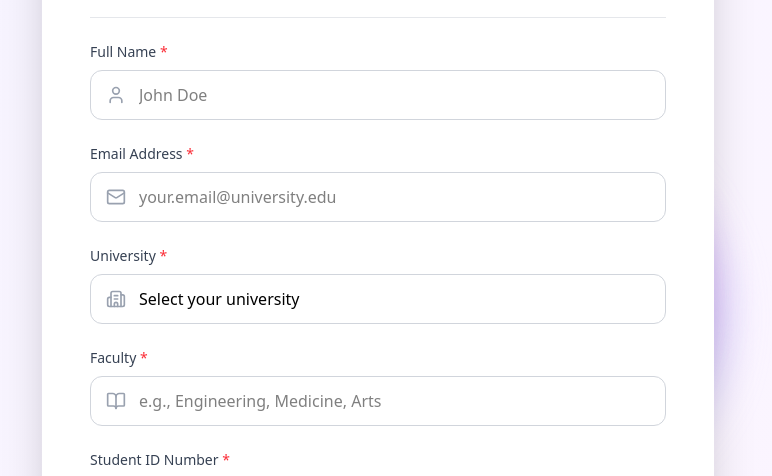
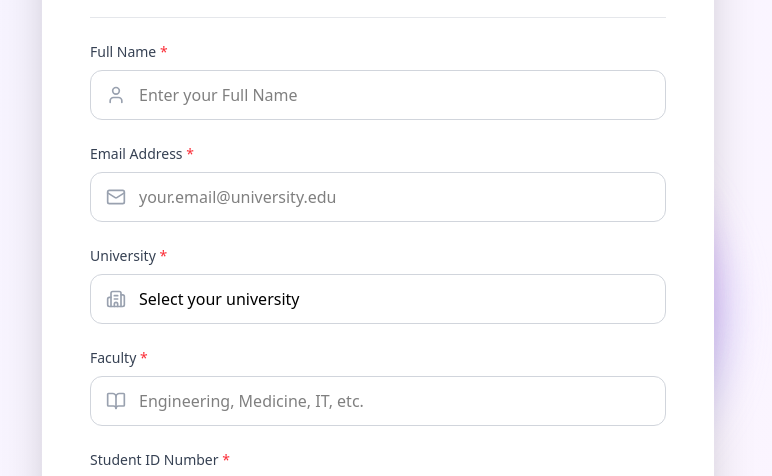
Before and after one commit to rumesh02/hela-fund, a React (Vite) app in the folder frontend/: page /signup in a window 1280 px wide. Both pictures are taken after a click on the button 640 px from the left and 478 px from the top of the page. Shown: the part 311-787 px from the top of the page, without its empty margins (262-1034 px from the left). Built offline with nearby package versions, Linux system fonts and the light colour scheme.

Commit message:
placeholders changed

```diff
--- a/frontend/src/pages/Login.jsx
+++ b/frontend/src/pages/Login.jsx
@@ -244,7 +244,7 @@ const Login = () => {
                       className={`w-full pl-12 pr-4 py-3 border ${
                         errors.email ? 'border-red-500' : 'border-gray-300'
                       } rounded-xl focus:ring-2 focus:ring-indigo-500 focus:border-transparent transition-all`}
-                      placeholder="your.email@university.edu"
+                      placeholder="your.email@example.com"
                     />
                   </div>
                   {errors.email && <p className="mt-1 text-sm text-red-600">{errors.email}</p>}
--- a/frontend/src/pages/Signup.jsx
+++ b/frontend/src/pages/Signup.jsx
@@ -63,8 +63,6 @@ const Signup = () => {
     'Sabaragamuwa University',
     'Wayamba University',
     'Uva Wellassa University',
-    'Open University of Sri Lanka',
-    'Buddhist and Pali University',
     'Other'
   ];
 
@@ -369,7 +367,7 @@ const Signup = () => {
                         className={`w-full pl-12 pr-4 py-3 border ${
                           errors.fullName ? 'border-red-500' : 'border-gray-300'
                         } rounded-xl focus:ring-2 focus:ring-blue-500 focus:border-transparent transition-all`}
-                        placeholder="John Doe"
+                        placeholder="Enter your Full Name"
                       />
                     </div>
                     {errors.fullName && <p className="mt-1 text-sm text-red-600">{errors.fullName}</p>}
@@ -441,7 +439,7 @@ const Signup = () => {
                         className={`w-full pl-12 pr-4 py-3 border ${
                           errors.faculty ? 'border-red-500' : 'border-gray-300'
                         } rounded-xl focus:ring-2 focus:ring-blue-500 focus:border-transparent transition-all`}
-                        placeholder="e.g., Engineering, Medicine, Arts"
+                        placeholder="Engineering, Medicine, IT, etc."
                       />
                     </div>
                     {errors.faculty && <p className="mt-1 text-sm text-red-600">{errors.faculty}</p>}
@@ -464,7 +462,7 @@ const Signup = () => {
                         className={`w-full pl-12 pr-4 py-3 border ${
                           errors.studentId ? 'border-red-500' : 'border-gray-300'
                         } rounded-xl focus:ring-2 focus:ring-blue-500 focus:border-transparent transition-all`}
-                        placeholder="e.g., 2023/CS/001"
+                        placeholder="Enter your Student ID Number"
                       />
                     </div>
                     {errors.studentId && <p className="mt-1 text-sm text-red-600">{errors.studentId}</p>}
@@ -532,7 +530,7 @@ const Signup = () => {
                         className={`w-full pl-12 pr-4 py-3 border ${
                           errors.nic ? 'border-red-500' : 'border-gray-300'
                         } rounded-xl focus:ring-2 focus:ring-blue-500 focus:border-transparent transition-all`}
-                        placeholder="e.g., 123456789V or 200012345678"
+                        placeholder="123456789V or 200012345678"
                       />
                     </div>
                     {errors.nic && <p className="mt-1 text-sm text-red-600">{errors.nic}</p>}
@@ -581,7 +579,7 @@ const Signup = () => {
                         className={`w-full pl-12 pr-4 py-3 border ${
                           errors.name ? 'border-red-500' : 'border-gray-300'
                         } rounded-xl focus:ring-2 focus:ring-rose-500 focus:border-transparent transition-all`}
-                        placeholder="John Doe"
+                        placeholder="Enter your Full Name"
                       />
                     </div>
                     {errors.name && <p className="mt-1 text-sm text-red-600">{errors.name}</p>}
@@ -627,7 +625,7 @@ const Signup = () => {
                         className={`w-full pl-12 pr-4 py-3 border ${
                           errors.nic ? 'border-red-500' : 'border-gray-300'
                         } rounded-xl focus:ring-2 focus:ring-rose-500 focus:border-transparent transition-all`}
-                        placeholder="e.g., 123456789V or 200012345678"
+                        placeholder="123456789V or 200012345678"
                       />
                     </div>
                     {errors.nic && <p className="mt-1 text-sm text-red-600">{errors.nic}</p>}
```
